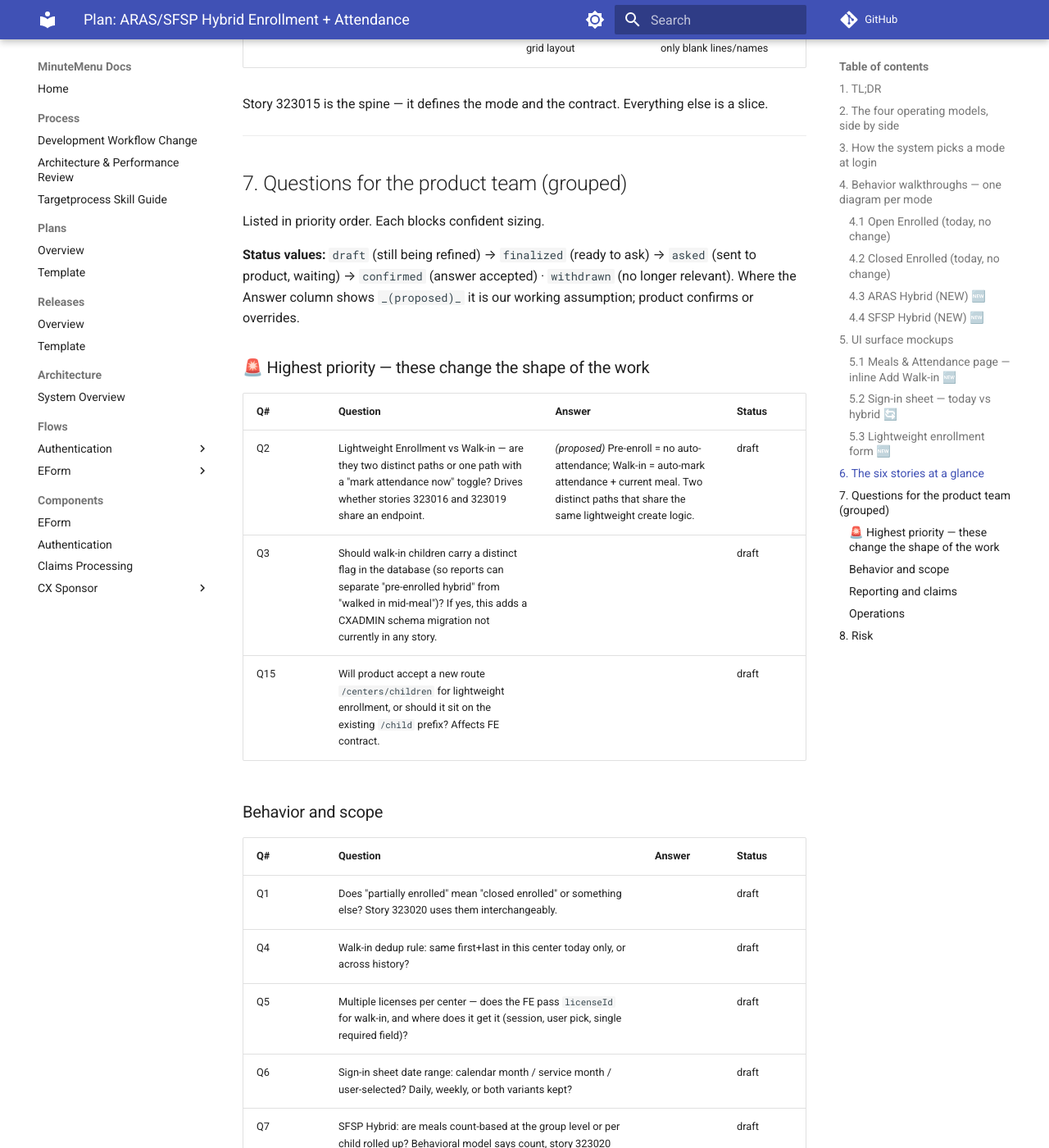
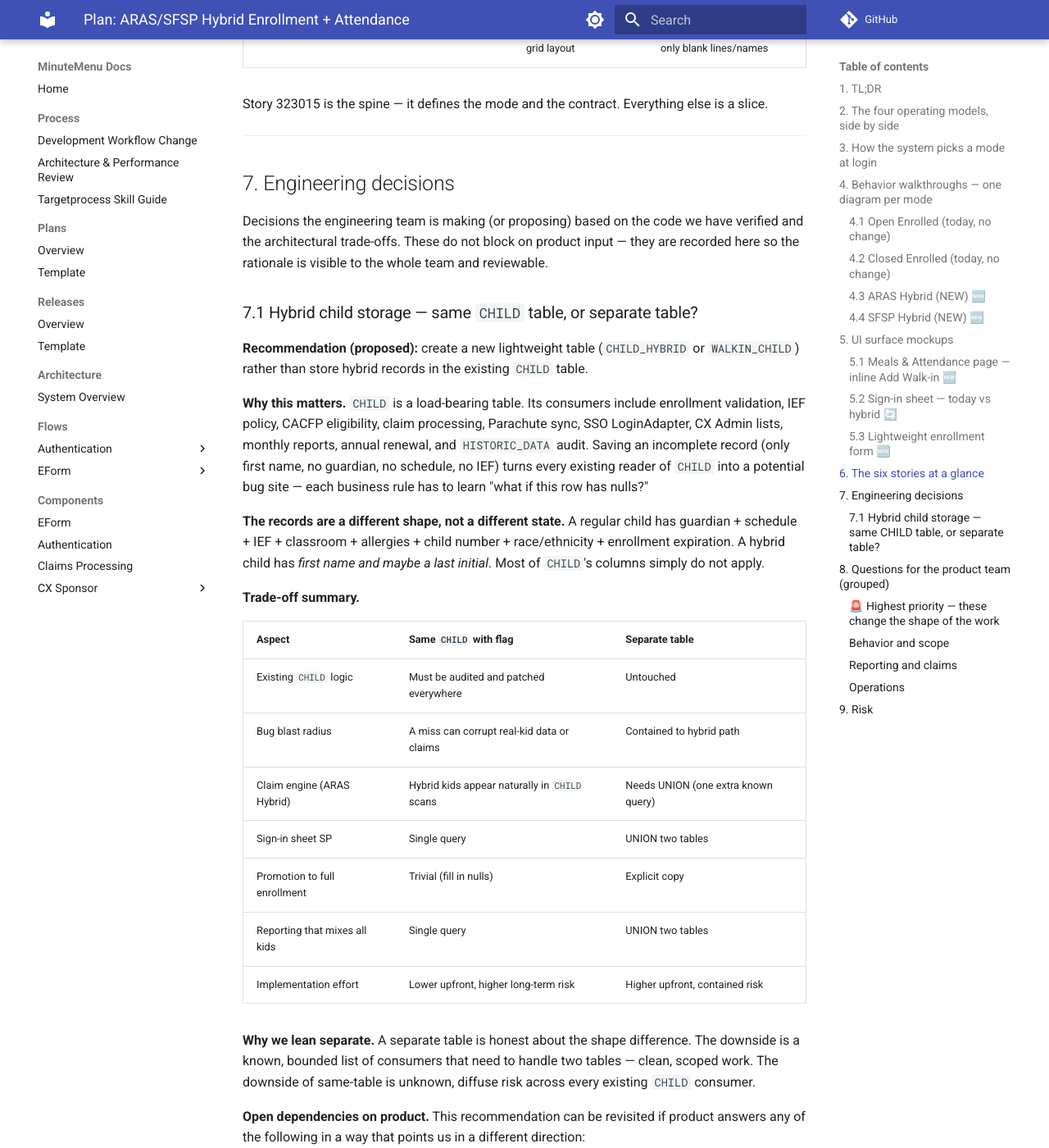
Before and after one commit to MinuteMenu/docs, an MkDocs documentation site: the page built from docs/plans/323000 hybrid enrollment and attendance/323000.md, in a window 1280 px wide and 1400 px high, scrolled down 5949 px. Shown: the whole window at 82% size. Built offline with MkDocs 1.6.1 and Material for MkDocs 9.7.7, drawn with Linux system fonts in a browser that asks for light colours; comment, search, counter and statistics services are not loaded; some of the changed text lies outside the part shown.

Commit message:
Add §7 Engineering decisions with storage architecture analysis
Captures the same-table vs separate-table trade-off for hybrid child
records. Recommends a separate CHILD_HYBRID (or WALKIN_CHILD) table
to keep blast radius contained, while listing the product-side
intent questions (lifecycle, promotion, regulatory minimum,
reporting parity) that could change the recommendation.

Renumbered §7–§15 to §8–§16 to make room.

Co-Authored-By: Claude Opus 4.7 (1M context) <noreply@anthropic.com>

```diff
--- a/docs/plans/323000 hybrid enrollment and attendance/323000.md
+++ b/docs/plans/323000 hybrid enrollment and attendance/323000.md
@@ -247,7 +247,44 @@ Story 323015 is the spine — it defines the mode and the contract. Everything e
 
 ---
 
-## 7. Questions for the product team (grouped)
+## 7. Engineering decisions
+
+Decisions the engineering team is making (or proposing) based on the code we have verified and the architectural trade-offs. These do not block on product input — they are recorded here so the rationale is visible to the whole team and reviewable.
+
+### 7.1 Hybrid child storage — same `CHILD` table, or separate table?
+
+**Recommendation (proposed):** create a new lightweight table (`CHILD_HYBRID` or `WALKIN_CHILD`) rather than store hybrid records in the existing `CHILD` table.
+
+**Why this matters.** `CHILD` is a load-bearing table. Its consumers include enrollment validation, IEF policy, CACFP eligibility, claim processing, Parachute sync, SSO LoginAdapter, CX Admin lists, monthly reports, annual renewal, and `HISTORIC_DATA` audit. Saving an incomplete record (only first name, no guardian, no schedule, no IEF) turns every existing reader of `CHILD` into a potential bug site — each business rule has to learn "what if this row has nulls?"
+
+**The records are a different shape, not a different state.** A regular child has guardian + schedule + IEF + classroom + allergies + child number + race/ethnicity + enrollment expiration. A hybrid child has *first name and maybe a last initial*. Most of `CHILD`'s columns simply do not apply.
+
+**Trade-off summary.**
+
+| Aspect | Same `CHILD` with flag | Separate table |
+|---|---|---|
+| Existing `CHILD` logic | Must be audited and patched everywhere | Untouched |
+| Bug blast radius | A miss can corrupt real-kid data or claims | Contained to hybrid path |
+| Claim engine (ARAS Hybrid) | Hybrid kids appear naturally in `CHILD` scans | Needs UNION (one extra known query) |
+| Sign-in sheet SP | Single query | UNION two tables |
+| Promotion to full enrollment | Trivial (fill in nulls) | Explicit copy |
+| Reporting that mixes all kids | Single query | UNION two tables |
+| Implementation effort | Lower upfront, higher long-term risk | Higher upfront, contained risk |
+
+**Why we lean separate.** A separate table is honest about the shape difference. The downside is a known, bounded list of consumers that need to handle two tables — clean, scoped work. The downside of same-table is unknown, diffuse risk across every existing `CHILD` consumer.
+
+**Open dependencies on product.** This recommendation can be revisited if product answers any of the following in a way that points us in a different direction:
+
+- **Lifecycle:** is a hybrid record a one-time meal-day regulatory artifact, or a durable identity the center uses across months and years?
+- **Promotion:** how often does a walk-in become a fully enrolled child later? If common, the merge / data-copy path matters.
+- **Regulatory minimum:** what does CACFP/ARAS/SFSP actually require of these records — name on a sign-in sheet, or full audit-trail equivalence to enrolled kids?
+- **Reporting parity:** do hybrid kids appear in sponsor monthly reports and headcount dashboards alongside full-enrolled kids, or in their own "Hybrid Sign-in Log" view?
+
+If product says "durable identity with frequent promotion and full reporting parity", same-table starts to argue for itself and we revisit.
+
+---
+
+## 8. Questions for the product team (grouped)
 
 Listed in priority order. Each blocks confident sizing.
 
@@ -294,7 +331,7 @@ Where the Answer column shows `_(proposed)_` it is our working assumption; produ
 
 ---
 
-## 8. Risk
+## 9. Risk
 
 - 🔴 **Highest:** Changing the 8 callsites of `IsCenterARASSFSP` can affect every existing ARAS/SFSP claim. A missed callsite causes silent claim mis-disallow. *Mitigation: full regression on existing ARAS/SFSP closed-enrolled and open-enrolled claims before and after.*
 - 🔴 **Claims engine flag persistence:** Bad `at_risk_*_flag` values written at save time persist into `HISTORIC_DATA`. Hybrid sites must not go live in any environment, even dev, before the CX claims engine fix is applied.
```
Also changed, not shown: other parts of docs/plans/323000 hybrid enrollment and attendance/323000.md (+7 -7 lines).
